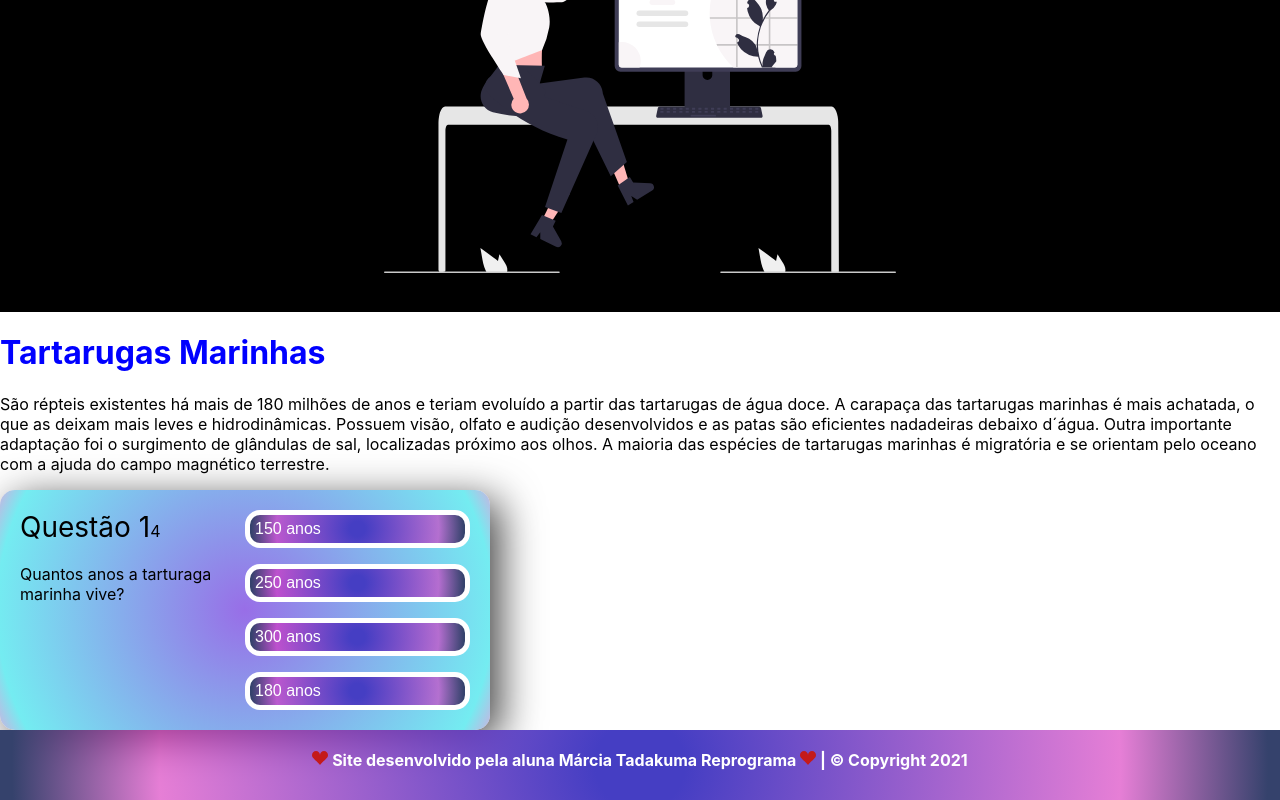
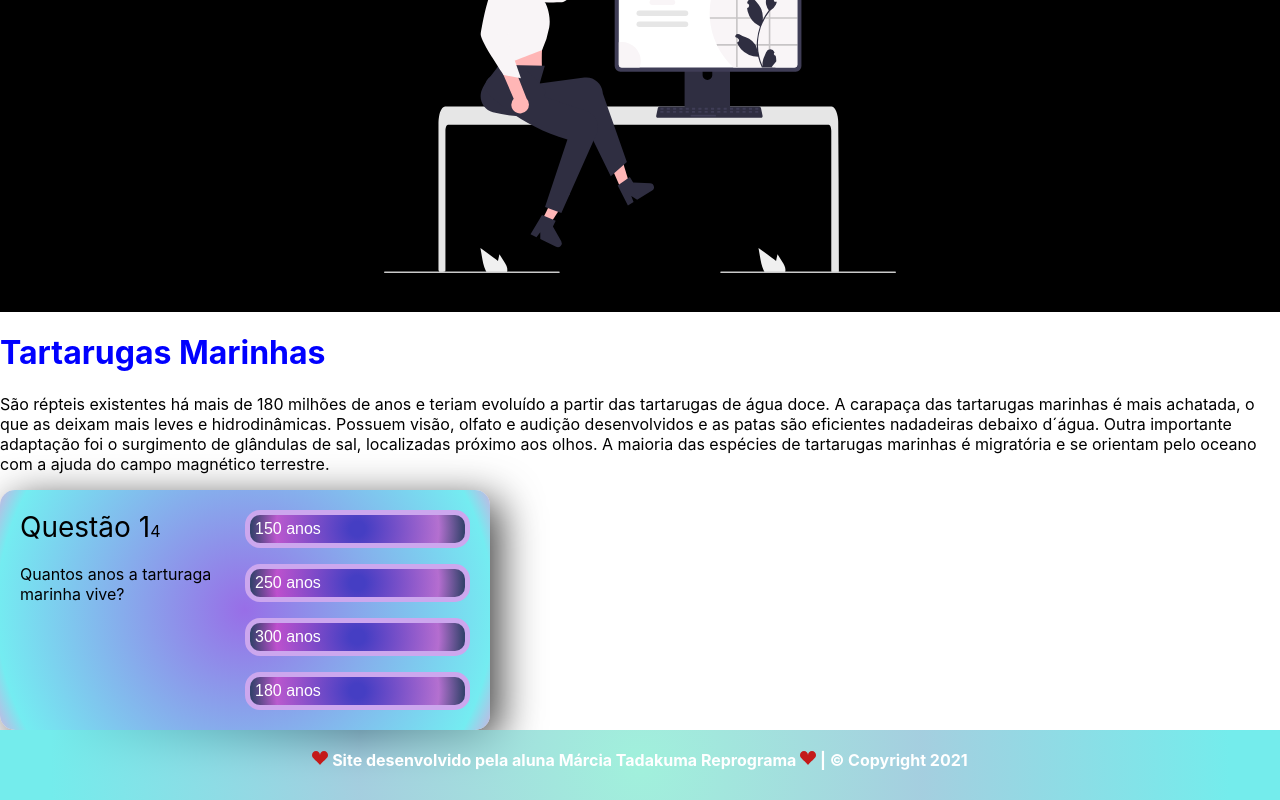
Before and after one commit to Marciatkm/projeto-finale-reprograma, a React (Create React App) app: page /sobre in a window 1280 px wide. Shown: the part 452-1252 px from the top of the page. Built offline with nearby package versions, Linux system fonts and the light colour scheme.

Commit message:
style :dancers:

```diff
--- a/src/Data/Database.js
+++ b/src/Data/Database.js
@@ -24,7 +24,7 @@ const Questions = [
     },
 
     {
-        questionText:'Quantas especies estão em extinção?',
+        questionText:'Quantas especies estão em risco de extinção?',
         answerOptions:[
             {answerText:'Uma', isCorrect:false},
             {answerText:'Todas', isCorrect:true},
--- a/src/componentes/Footer/footer.styles.css
+++ b/src/componentes/Footer/footer.styles.css
@@ -1,6 +1,6 @@
 .footer {
-  background: rgb(69,62,195);
-  background: radial-gradient(circle, rgba(69,62,195,1) 7%, rgba(215,49,189,0.6227533249627977) 75%, rgba(53,66,108,1) 98%);
+    background: rgb(161,240,220);
+    background: radial-gradient(circle, rgba(161,240,220,1) 1%, rgba(110,177,204,0.6227533249627977) 44%, rgba(116,236,236,1) 92%);
     color: white;
     text-align: center;
     height: 50px;
--- a/src/componentes/Menu/menu.styles.css
+++ b/src/componentes/Menu/menu.styles.css
@@ -3,10 +3,11 @@
     justify-content: space-evenly;
     overflow: hidden;
     background: rgb(161,240,220);
-background: radial-gradient(circle, rgba(161,240,220,1) 1%, rgba(110,177,204,0.6227533249627977) 44%, rgba(116,236,236,1) 92%);
+    background: radial-gradient(circle, rgba(161,240,220,1) 1%, rgba(110,177,204,0.6227533249627977) 44%, rgba(116,236,236,1) 92%);
     font-size: 20px;
     padding: 15px;
     box-shadow: 0 2px 4px 0 rgba(0,0,0,.2);
+
   }
 
   .navbar a {
@@ -28,8 +29,8 @@ background: radial-gradient(circle, rgba(161,240,220,1) 1%, rgba(110,177,204,0.6
 }
 
 .button:hover{
-    border: 5px solid #632e86;
-
+    border: 5px solid #2f5dc2;
+    color: blue;
     border-radius: 40%;
     -webkit-filter: drop-shadow(10px 5px 1px rgba(0,0,0,.5));
     filter: drop-shadow(10px 5px 1px rgba(0,0,0,.5));
--- a/src/componentes/Quiz/quiz.styles.css
+++ b/src/componentes/Quiz/quiz.styles.css
@@ -64,7 +64,7 @@
     padding: 5px;
     justify-content: flex-start;
     align-items: center;
-    border: 5px solid #ffffff;
+    border: 5px solid #cca7ee;
     cursor: pointer;
   }
 
```
